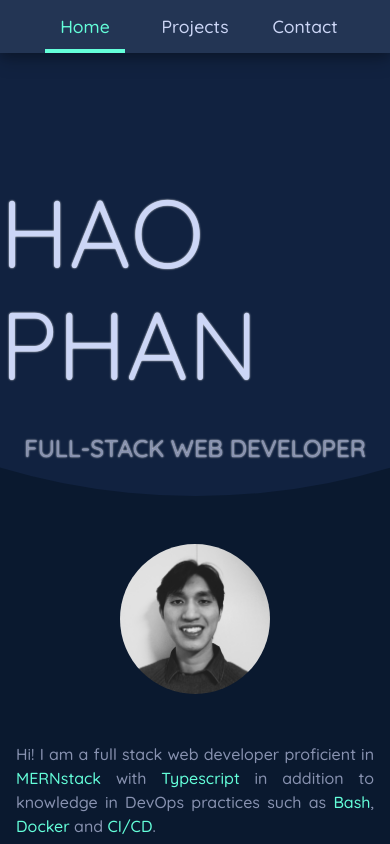
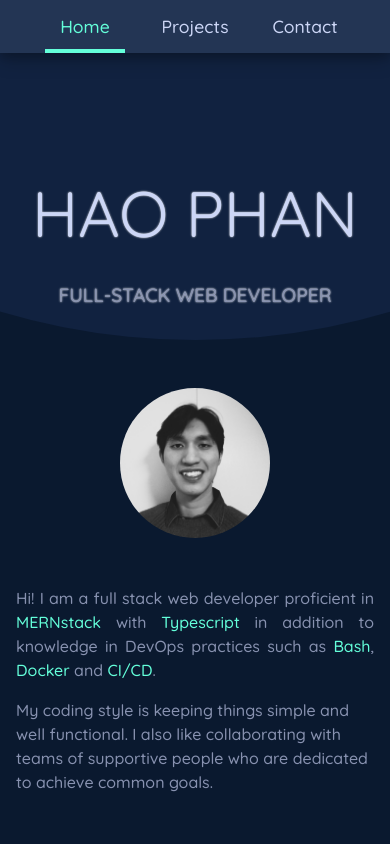
Before and after one commit to hao-phan-ocl/hp-portfolio, a React (Create React App) app: page / in a window 390 px wide. Shown: the top 844 px of the page. Built offline with nearby package versions, Linux system fonts and the light colour scheme.

Commit message:
add text responsive

```diff
--- a/src/components/Carousel/Carousel.scss
+++ b/src/components/Carousel/Carousel.scss
@@ -7,7 +7,6 @@
 
   .carousel__slide {
     width: 100%;
-    // height: 300px;
 
     img {
       width: 100%;
--- a/src/components/Carousel/Carousel.tsx
+++ b/src/components/Carousel/Carousel.tsx
@@ -20,7 +20,6 @@ export default function Carousel({ images }: CarouselProps) {
   return (
     <>
       <Swiper
-        navigation
         pagination
         effect="fade"
         autoplay={{
--- a/src/theme/theme.ts
+++ b/src/theme/theme.ts
@@ -15,9 +15,16 @@ const theme = createTheme({
     fontWeightRegular: 500,
     fontWeightMedium: 600,
     fontWeightBold: 700,
-    // h5: {
-    //   fontSize: '1.75rem',
-    // },
+    h1: {
+      '@media (max-width:800px)': {
+        fontSize: '4rem',
+      },
+    },
+    h5: {
+      '@media (max-width:800px)': {
+        fontSize: '1.2rem',
+      },
+    },
     h6: {
       fontSize: '1.1rem',
       fontWeight: 500,
```
